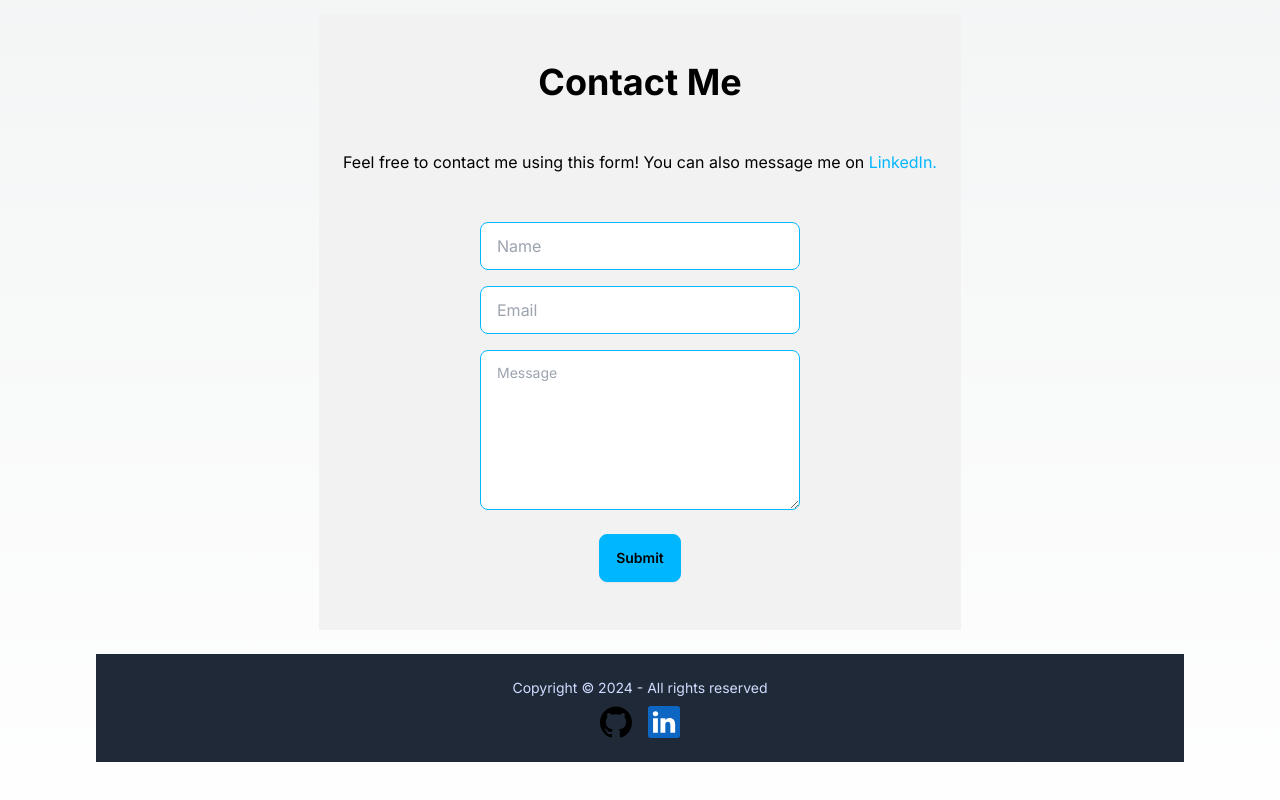
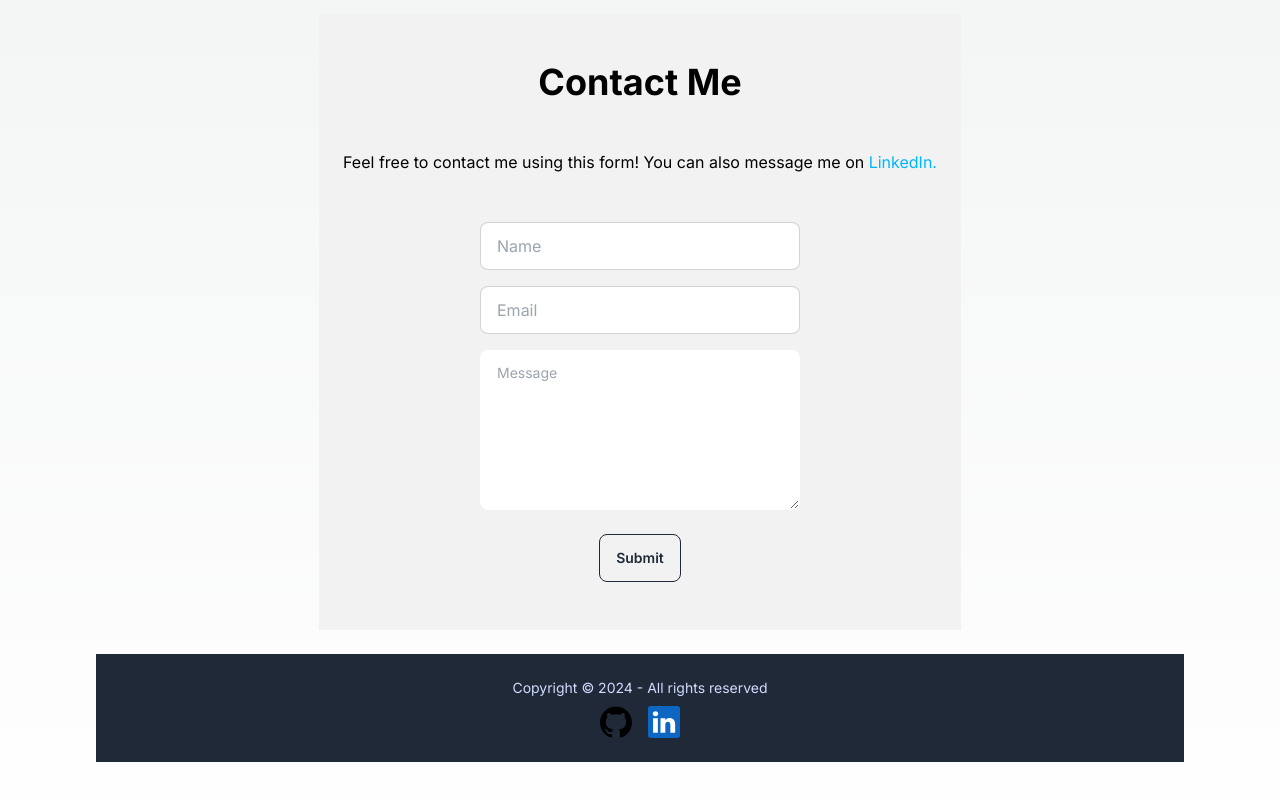
Before and after one commit to julienbonnet50/portfolio-jbonnet, a Next.js app in the folder jb-portfolio/: page / in a window 1280 px wide. Shown: the part 2292-3092 px from the top of the page. Built offline with nearby package versions, Linux system fonts and the light colour scheme.

Commit message:
:lipstick: - Contact components enhanced

```diff
--- a/jb-portfolio/src/app/components/Contact/index.tsx
+++ b/jb-portfolio/src/app/components/Contact/index.tsx
@@ -89,23 +89,23 @@ export const Contact = (props: Props) => {
                     value={formState.name}
                     name="name"
                     placeholder="Name"
-                    className="input input-bordered input-info  w-full max-w-xs"
+                    className="input input-bordered input-base-content  w-full max-w-xs"
                     onChange={handleInputChange} />
                 <input
                     type="text"
                     value={formState.email}
                     name="email"
                     placeholder="Email"
-                    className="input input-bordered input-info  w-full max-w-xs"
+                    className="input input-bordered input-base-content  w-full max-w-xs"
                     onChange={handleInputChange} />
                 <textarea
                     value={formState.message}
                     name="message"
-                    className="textarea textarea-info  w-full max-w-xs  h-40"
+                    className="textarea textarea-base-content  w-full max-w-xs  h-40"
                     placeholder="Message"
                     onChange={handleInputChange}
                 ></textarea>
-                <button className="btn btn-info  mt-2 mb-12">Submit</button>
+                <button className="btn btn-outline  mt-2 mb-12">Submit</button>
                 {loadState ? <progress className="progress w-56"></progress> : null}
             </form>
 
```
